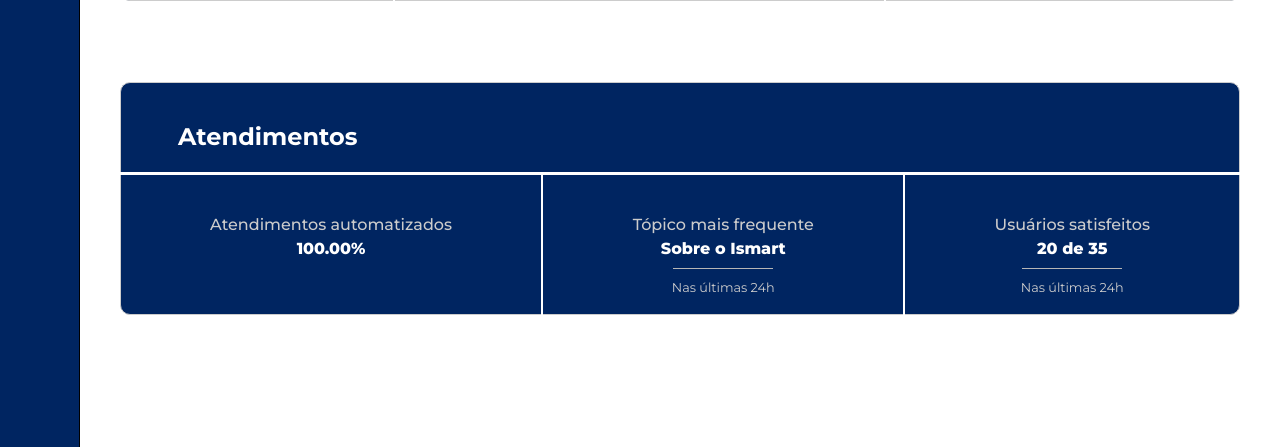
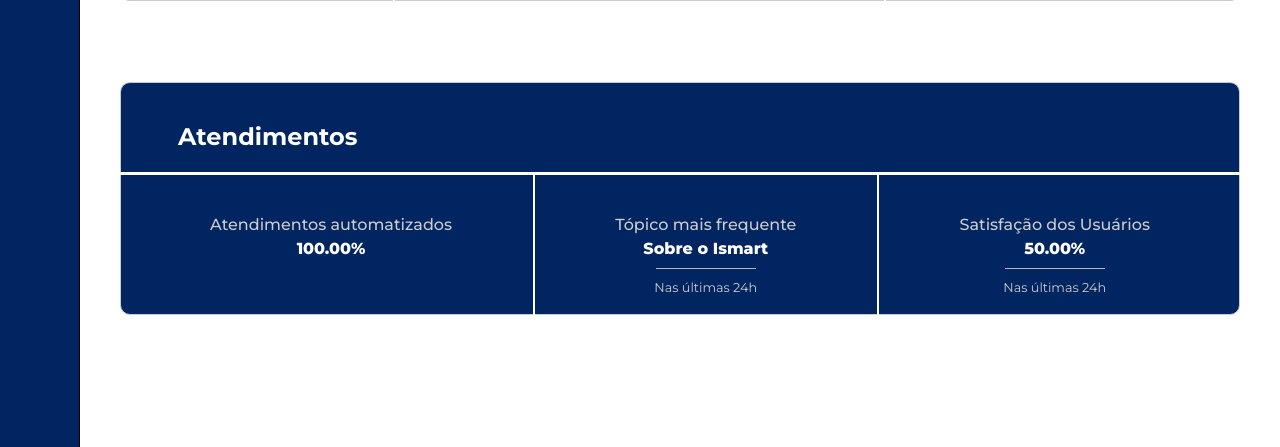
Before and after one commit to insper-classroom/sprint-session-ismart-esmeralda, a Django app: page /estatisticas/ in a window 1280 px wide. Shown: the part 353-800 px from the top of the page. Run offline with Django 4.2, Linux system fonts and the light colour scheme; a user stored in the database is signed in; tables that the repository leaves empty hold one stand-in row (values such as "Sample post").

Commit message:
porcentagem da satisfacao aparecendo

```diff
--- a/atendimento/models.py
+++ b/atendimento/models.py
@@ -95,6 +95,12 @@ class Stats(models.Model):
             return f"{avg_response_time_seconds / 3600:.2f} horas"
 
     @property
+    def satisfacao_users(self):
+        """Calcula a porcentagem de usuários que avaliaram o atendimento como satisfatório."""
+        if self.totalresolvidos == 0:
+            return "0%"
+        return f"{(self.totalresolvidos / (self.totalresolvidos + self.totalnaoresolvidos)) * 100:.2f}%"
+    @property
     def automated_percentual(self):
         """Calcula a porcentagem de respostas totalmente automatizadas."""
         if self.total_response_count == 0:
--- a/atendimento/templates/atendimento/estatisticas.html
+++ b/atendimento/templates/atendimento/estatisticas.html
@@ -60,8 +60,8 @@
                     <p class="obs">Nas últimas 24h</p>
                 </div><div class="vl"></div>
                 <div class="container-item item3">
-                    <p>Usuários satisfeitos</p>
-                    <p class="valor">20 de 35</p><div class="hl"></div>
+                    <p>Satisfação dos Usuários</p>
+                    <p class="valor">{{satisfacao}}</p><div class="hl"></div>
                     <p class="obs">Nas últimas 24h</p>
                 </div>
             </div>
--- a/atendimento/views.py
+++ b/atendimento/views.py
@@ -433,6 +433,7 @@ def estatisticas(request):
 
     stats = Stats.objects.first()
     notassigned = Conversa.objects.filter(assigned_to=None, resolved=False)
+    satisfacao = stats.satisfacao_users
 
     topicos = {
         'Sobre o Ismart': stats.sobreosismart,
@@ -442,7 +443,7 @@ def estatisticas(request):
     }
 
     most_frequent_topic = max(topicos, key=topicos.get)
-    return render(request, 'atendimento/estatisticas.html', {'stats': stats, 'notassigned': notassigned, 'mostfrequent': most_frequent_topic})
+    return render(request, 'atendimento/estatisticas.html', {'stats': stats, 'notassigned': notassigned, 'mostfrequent': most_frequent_topic, 'satisfacao': satisfacao})
 
 
 
```
